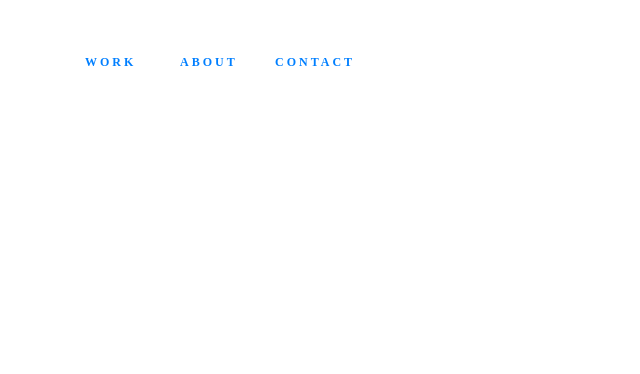
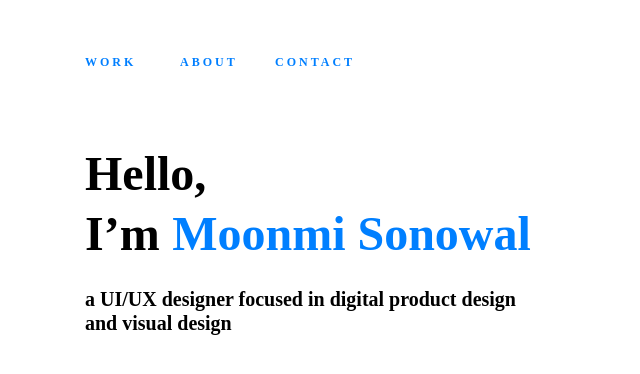
Before and after one commit to MoonSonowal/MoonSonowal, a website: page index.html in a window 1280 px wide. Shown: the whole page, without its empty margins (0-640 px from the left). Drawn offline with nearby package versions, Linux system fonts and the light colour scheme.

Commit message:
added name and desc

```diff
--- a/css/custom.css
+++ b/css/custom.css
@@ -7,3 +7,32 @@
   line-height: 14px;
   text-align: right;
 }
+
+.intro-black {
+  color: #000000;
+  font-family: Nunito;
+  font-size: 48px;
+  font-weight: 700;
+  line-height: 60px;
+  width: 550px;
+  text-align: left;
+}
+
+.intro-color {
+  color: #007FFF;
+  font-family: Nunito;
+  font-size: 48px;
+  font-weight: 700;
+  line-height: 60px;
+  width: 550px;
+  text-align: left;
+}
+
+.intro-black-small {
+  color: #000000;
+  font-family: Nunito;
+  font-size: 20px;
+  font-weight: 700;
+  line-height: 20px;
+  width: 550px;
+  t
--- a/index.html
+++ b/index.html
@@ -16,6 +16,7 @@
 <!-- START: HEADER - NAVIGATION -->
 <div class="container">
   <div class="row pt-4"></div>
+
   <div class="row pt-4">
     <div class="col-xl-1 col-lg-1 col-md-1 col-sm-2">
       <small class="links-custom">WORK</small>
@@ -30,5 +31,27 @@
 </div>
 <!-- END: HEADER - NAVIGATION -->
 
+
+<div class="container">
+  <div class="row pt-4"></div>
+  <div class="row pt-4"></div>
+  <div class="row pt-4"></div>
+  <div class="row">
+    <div class="col">
+      <span class="intro-black">Hello,</span><br/>
+      <span class="intro-black">I’m</span> <span class="intro-color pl-2">Moonmi Sonowal</span>
+    </div>
+  </div>
+
+  <div class="row pt-4"></div>
+  <div class="row">
+    <div class="col-xl-6 col-lg-6 col-md-8 col-sm-12">
+      <span class="intro-black-small">a UI/UX designer focused in digital product design</span><br/>
+      <span class="intro-black-small">and visual design</span><br/>
+    </div>
+  </div>
+
+</div>
+
 </body>
 </html>
```
